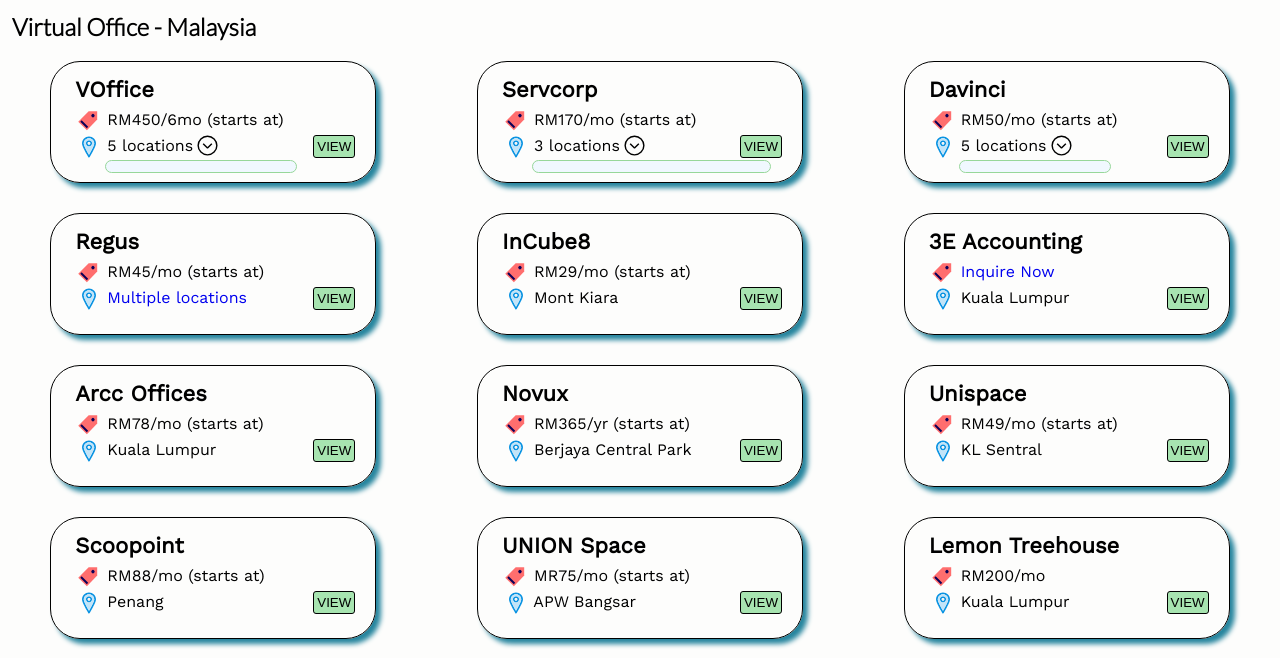
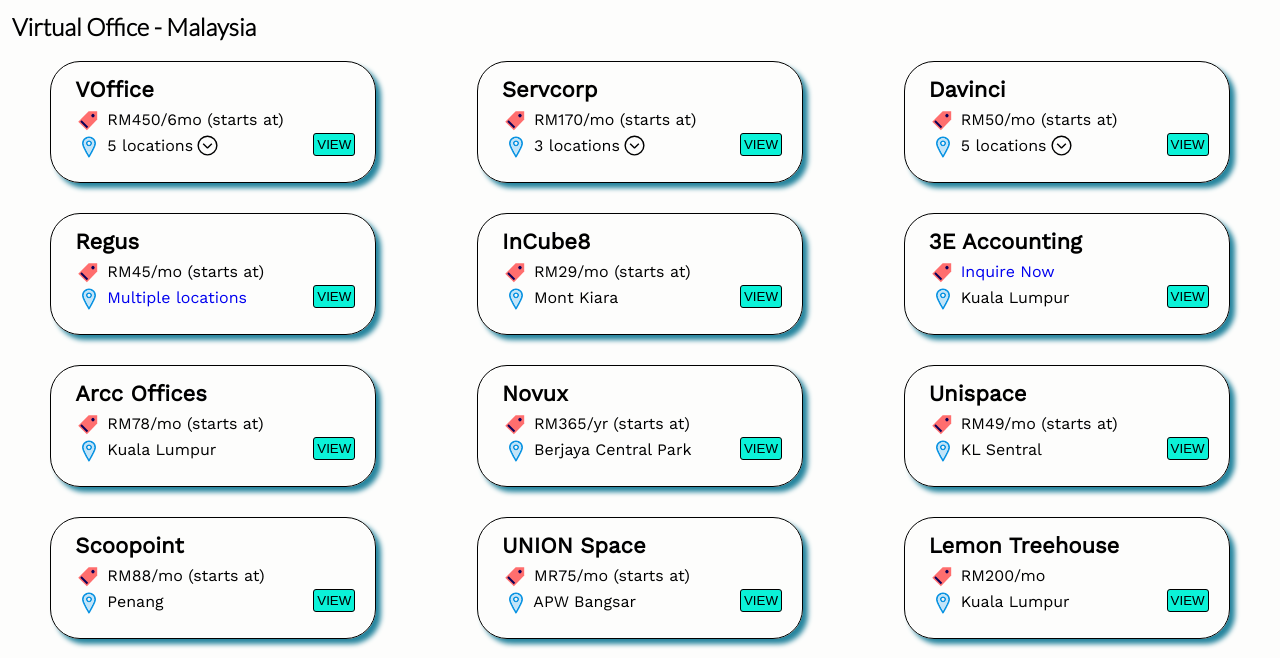
Before and after one commit to markmv3/coffispace, a plain HTML site: page asia/indexmy.html in a window 1280 px wide. Shown: the part 69-727 px from the top of the page. Drawn offline with nearby package versions, Linux system fonts and the light colour scheme.

Commit message:
Update style.css

```diff
--- a/style.css
+++ b/style.css
@@ -427,10 +427,6 @@
   overflow: hidden;
   position: absolute;
   background-color: aliceblue;
-  border: 1px solid #97d79a;
-  padding: .6rem;
-  padding-top: .5rem;
-  border-radius: 1rem;
   margin-left: 3rem;
   margin-top: .1rem;
   z-index: 1;
@@ -446,6 +442,11 @@
 /*show the submenu when checked*/
 input:checked~ul.submenu {
   max-height: 300px;
+  border: 1px solid #97d79a;
+  padding: .6rem;
+  padding-top: .2rem;
+  border-radius: 1rem;
+  margin-top: 4px;
 }
 
 .submenu li {
@@ -456,10 +457,13 @@
 button {
   border-radius: 3px;
   padding: 3px;
-  background: #a7e4b0;
+  background: #0bf2d8;
   border: solid 1px black;
   cursor: pointer;
   float: right;
   margin-right: 2rem;
-  margin-top: 2px;
 }
+
+button::-moz-focus-inner {
+  border: 0;
+}
```
